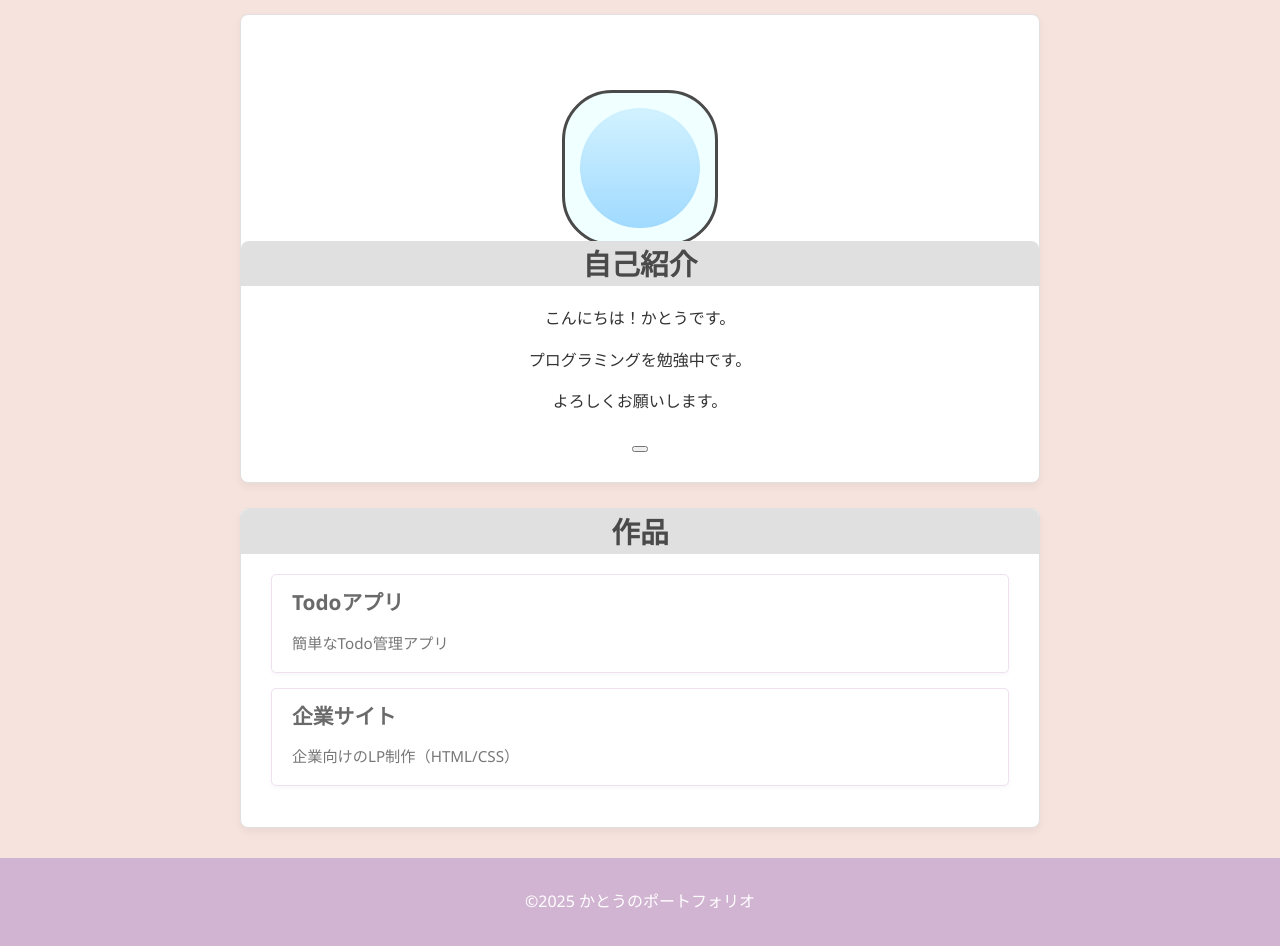
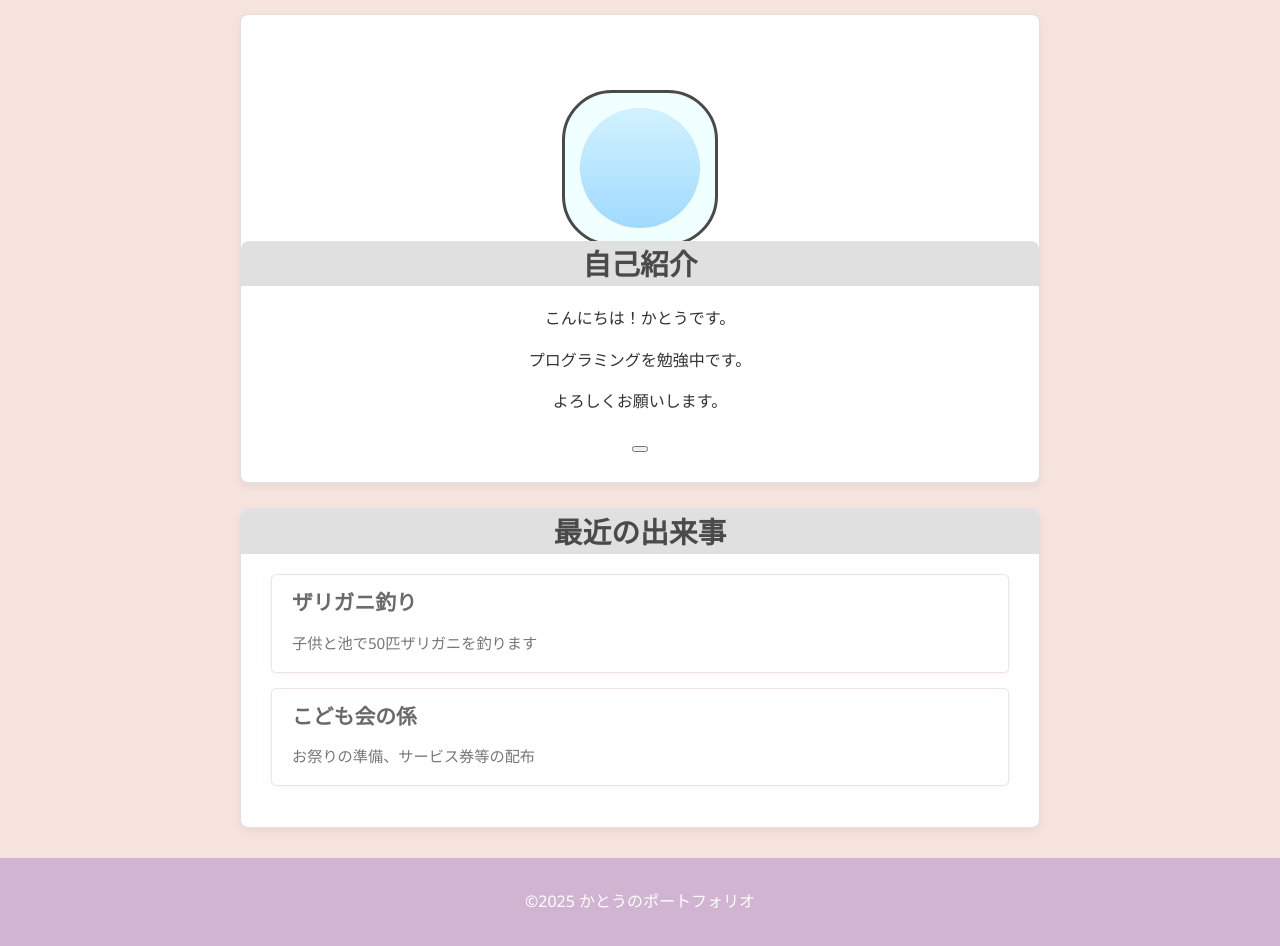
Before and after one commit to joso0826/portfolio, a plain HTML site: page index.html in a window 1280 px wide. Shown: the part 82-1028 px from the top of the page. Drawn offline with Linux system fonts and the light colour scheme.

Commit message:
ベースを編集

```diff
--- a/index.html
+++ b/index.html
@@ -11,7 +11,6 @@
         <header>
             <h1>かとうのポートフォリオ</h1>
         </header>
-
         <main>
             <section class="profile-section">
                 <div class="profile-image">
@@ -25,15 +24,15 @@
             </section>
 
             <section class="works-section">
-                <h2>作品</h2>
+                <h2>最近の出来事</h2>
                 <ul>
                     <li>
-                        <h3>Todoアプリ</h3>
-                        <p>簡単なTodo管理アプリ</p>
+                        <h3>ザリガニ釣り</h3>
+                        <p>子供と池で50匹ザリガニを釣ります</p>
                     </li>
                     <li>
-                        <h3>企業サイト</h3>
-                        <p>企業向けのLP制作（HTML/CSS）</p>
+                        <h3>こども会の係</h3>
+                        <p>お祭りの準備、サービス券等の配布</p>
                     </li>
                 </ul>
             </section>
```
